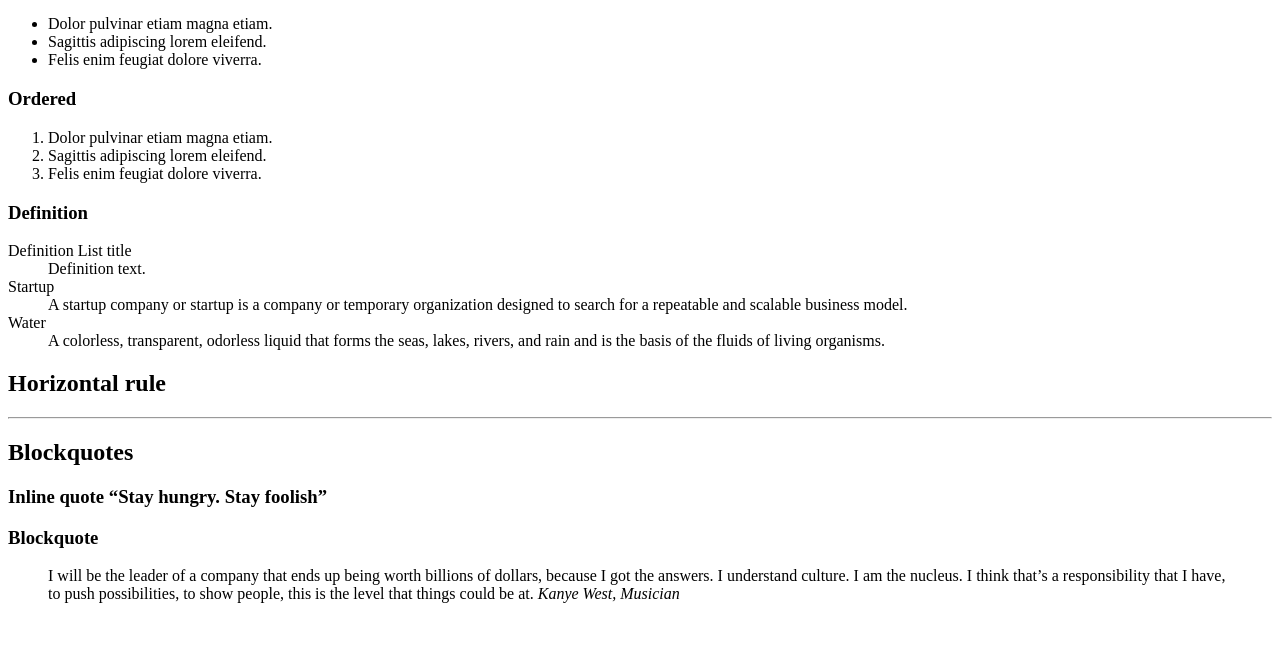
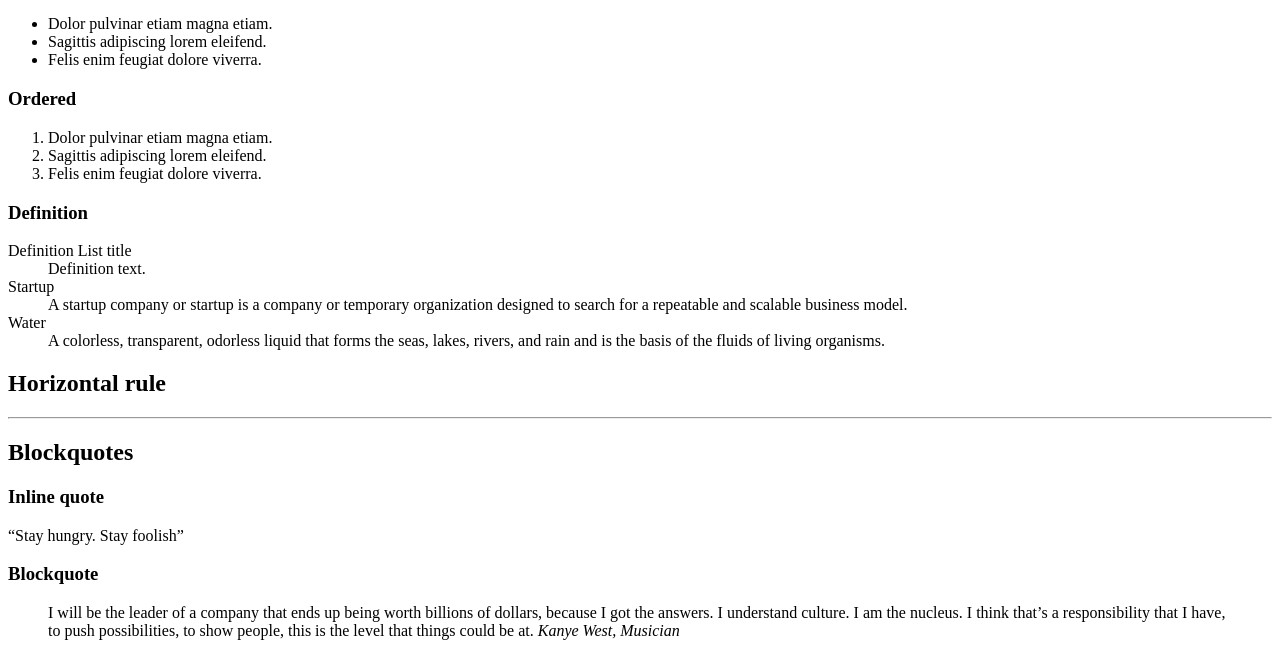
Before and after one commit to Gahbriehel/alx-frontend, a plain HTML site: page 0x00-html_advanced/30-styleguide.html in a window 1280 px wide. Shown: the part 578-1234 px from the top of the page. Before the commit the page ends 1197 px from the top, so only its background shows below. Drawn offline with Linux system fonts and the light colour scheme.

Commit message:
30-styleguide.html

```diff
--- a/0x00-html_advanced/30-styleguide.html
+++ b/0x00-html_advanced/30-styleguide.html
@@ -81,8 +81,8 @@
         <h2>Blockquotes</h2>
       </header>
       <div>
-        <h3>Inline quote <q>Stay hungry. Stay foolish</q></h3>
-
+        <h3>Inline quote</h3>
+        <q>Stay hungry. Stay foolish</q>
       </div>
       <div>
         <h3>Blockquote</h3>
```
